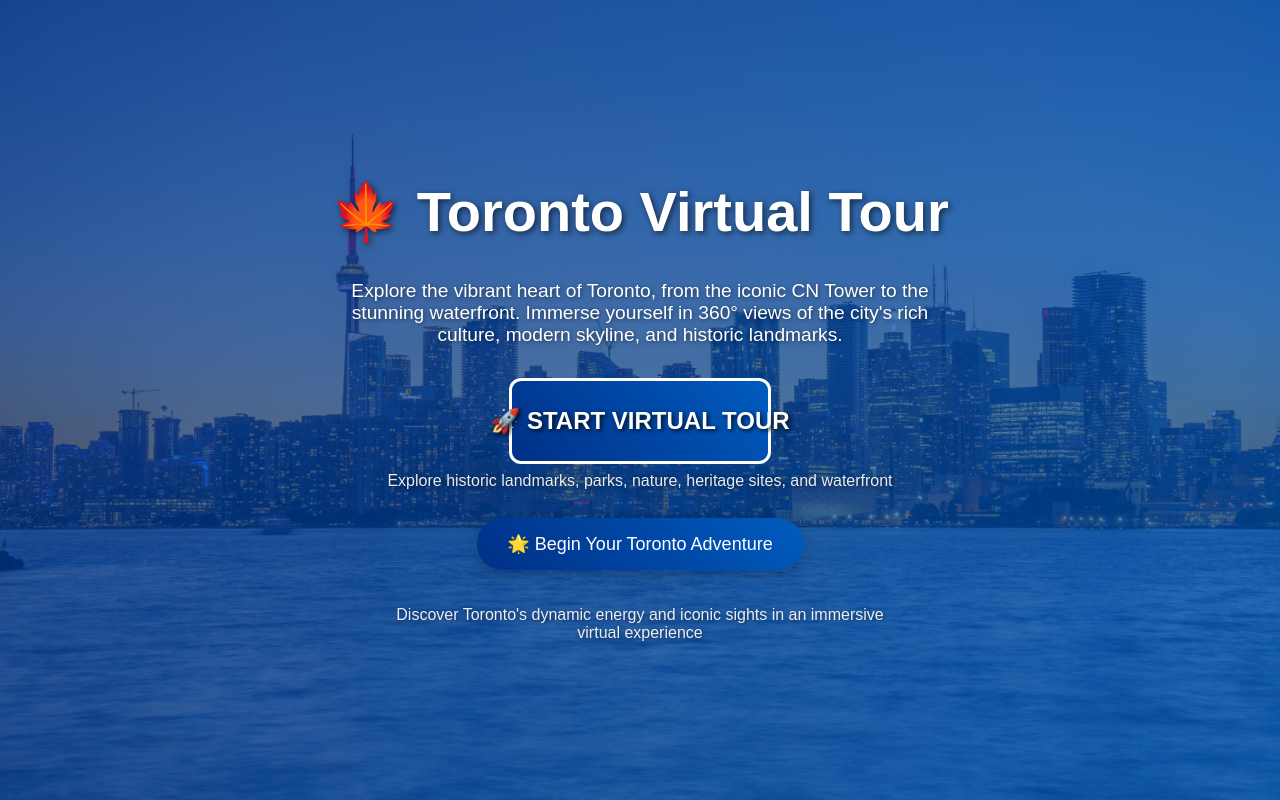
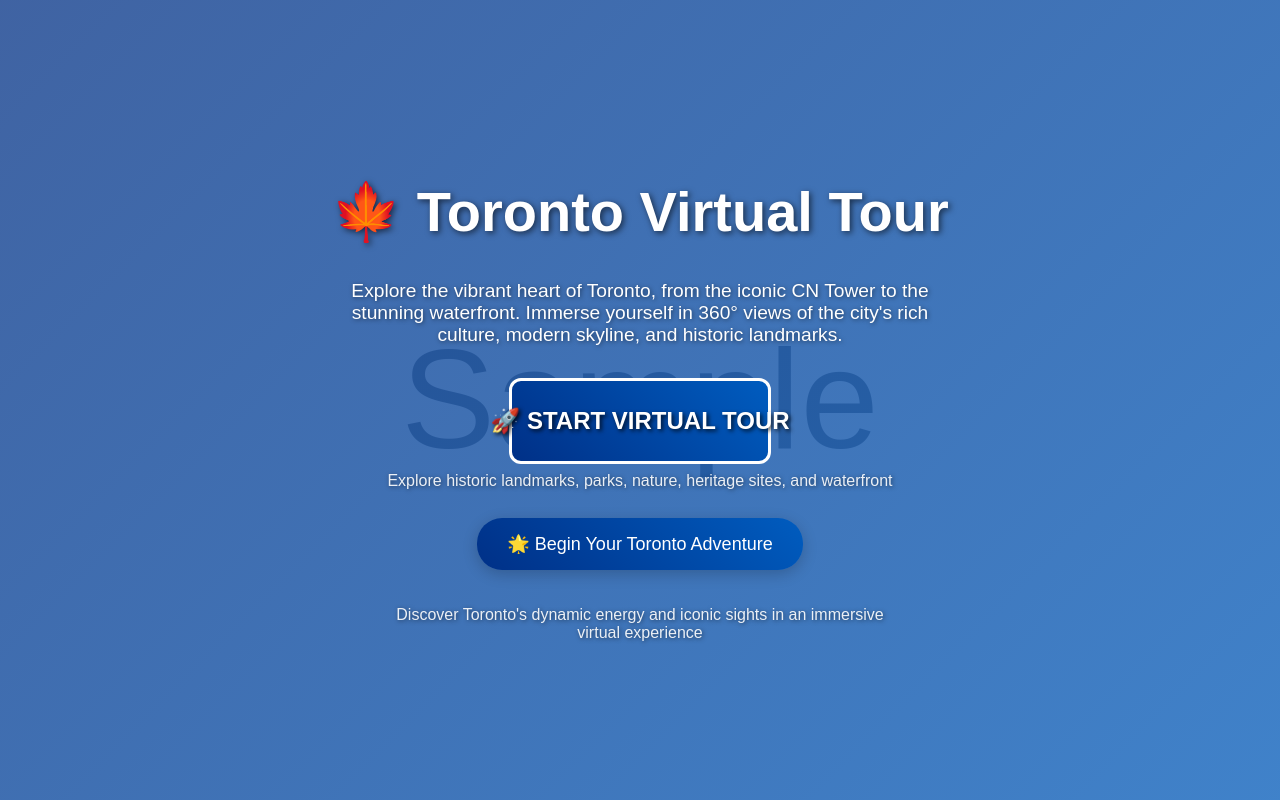
Before and after one commit to kcinjojo1/archviz, a Flask app: template templates/index.html in a window 1280 px wide. Run offline with Flask 3, Linux system fonts and the light colour scheme; the template is opened without the code that fills it: most values are stand-ins (such as "Sample title", 1, 10 or a date in 2020); grey boxes marked "Sample" are stand-in pictures; some libraries are stand-ins or nearby versions.

Commit message:
Update index.html

```diff
--- a/templates/index.html
+++ b/templates/index.html
@@ -4,9 +4,12 @@
     <meta charset="UTF-8" />
     <meta name="viewport" content="width=device-width, initial-scale=1.0" />
     <title>Toronto Virtual Tour</title>
-<!--     <link rel="stylesheet" href="../static/css/styles.css" /> -->
-    <link rel="stylesheet" href="{{ url_for('static', filename='css/styles.css') }}">
-
+    <link rel="stylesheet" href="{{ url_for('static', filename='css/styles.css') }}" />
+    <style>
+      #home {
+        background-image: url('{{ image_urls.background_image }}');
+      }
+    </style>
   </head>
   <body>
     <div id="home">
@@ -96,8 +99,10 @@
 
     <script src="https://cdnjs.cloudflare.com/ajax/libs/three.js/r128/three.min.js"></script>
     <script src="https://cdnjs.cloudflare.com/ajax/libs/tween.js/18.6.4/tween.umd.js"></script>
-<!--     <script src="../static/js/main.js"></script> -->
+    <script>
+      const STATIC_URLS = JSON.parse('{{ image_urls | tojson | safe }}');
+      console.log('STATIC_URLS:', STATIC_URLS);
+    </script>
     <script src="{{ url_for('static', filename='js/main.js') }}"></script>
-
   </body>
 </html>
```
